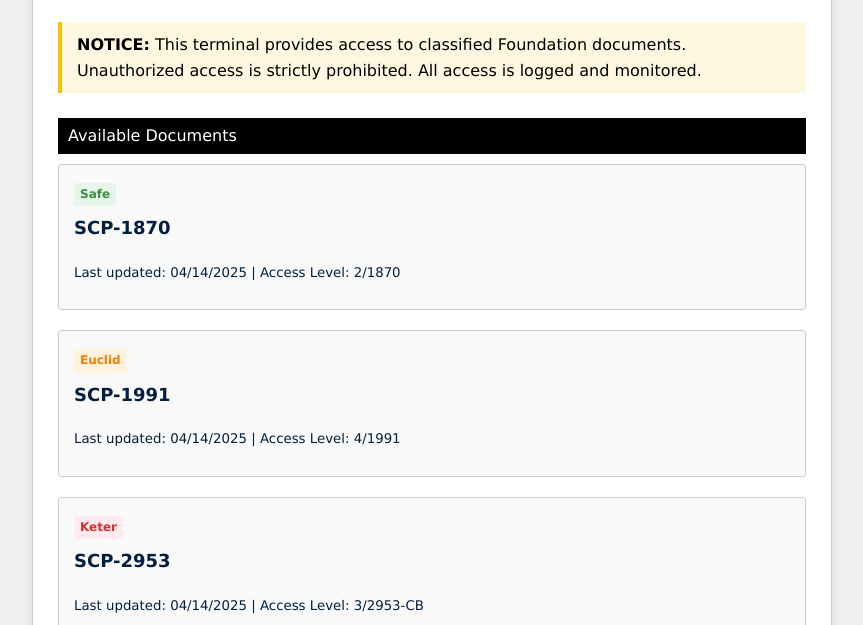
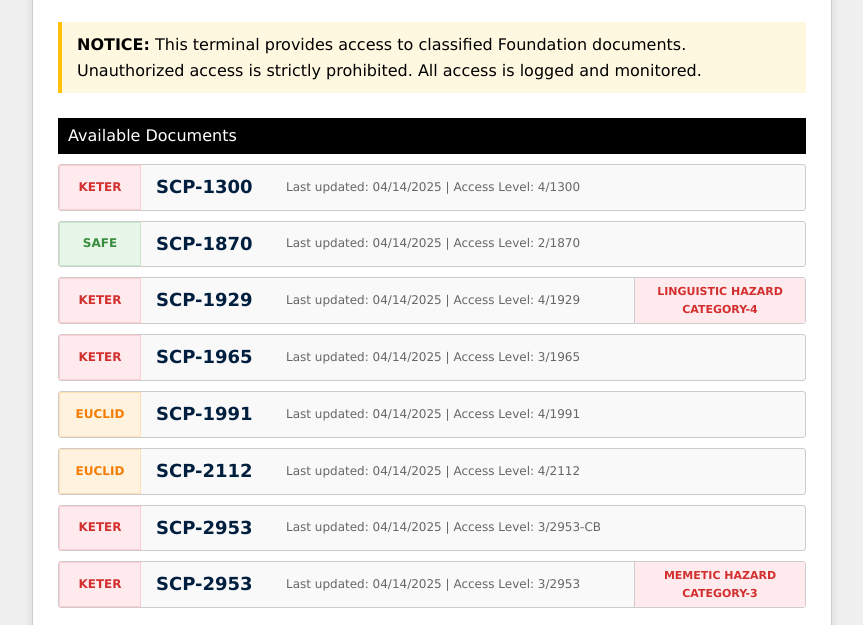
Before and after one commit to svukelic/homecooked-scps, a plain HTML site: page index.html in a window 1280 px wide. Shown: the part 120-745 px from the top of the page, without its empty margins (208-1071 px from the left). Drawn offline with Linux system fonts and the light colour scheme.

Commit message:
Index updates

```diff
--- a/index.html
+++ b/index.html
@@ -63,11 +63,13 @@
         }
 
         .scp-entry {
-            margin-bottom: 20px;
-            padding: 15px;
+            margin-bottom: 10px;
+            padding: 0;
             border: 1px solid #ccc;
             background-color: #f9f9f9;
             border-radius: 3px;
+            display: flex;
+            align-items: stretch;
         }
 
         .scp-entry:hover {
@@ -76,37 +78,65 @@
         }
 
         .scp-entry h3 {
-            margin-top: 0;
-            margin-bottom: 10px;
+            margin: 0;
             font-size: 18px;
+            min-width: 100px;
+            padding: 8px 15px;
         }
 
-        .scp-entry p {
-            margin-bottom: 10px;
+        .scp-info {
+            flex: 1;
+            display: flex;
+            align-items: center;
+            padding: 8px 15px;
         }
 
-        .scp-entry .object-class {
-            display: inline-block;
-            padding: 2px 6px;
-            border-radius: 3px;
+        .scp-meta {
+            font-size: 12px;
+            color: #666;
+        }
+
+        .object-class-box {
+            width: 80px;
+            text-align: center;
+            padding: 8px 0;
             font-size: 12px;
             font-weight: bold;
-            margin-bottom: 8px;
+            display: flex;
+            align-items: center;
+            justify-content: center;
+        }
+
+        .hazard-box {
+            background-color: #ffebee;
+            color: #d32f2f;
+            text-align: center;
+            font-weight: bold;
+            font-size: 11px;
+            display: flex;
+            align-items: center;
+            justify-content: center;
+            padding: 0 15px;
+            border-left: 1px solid #ccc;
+            width: 140px;
         }
 
         .safe {
             background-color: #e8f5e9;
             color: #388e3c;
+            border: 1px solid #c8e6c9;
         }
 
         .keter {
             background-color: #ffebee;
             color: #d32f2f;
+            border: 1px solid #ffcdd2;
         }
 
         .euclid {
             background-color: #fff3e0;
             color: #f57c00;
+            border: 1px solid #ffe0b2;
         }
 
         .document-info {
@@ -161,36 +191,85 @@
 
             <div class="section-title">Available Documents</div>
 
+            <a href="SCP-1300.html">
+                <div class="scp-entry">
+                    <div class="object-class-box keter">KETER</div>
+                    <h3>SCP-1300</h3>
+                    <div class="scp-info">
+                        <span class="scp-meta">Last updated: 04/14/2025 | Access Level: 4/1300</span>
+                    </div>
+                </div>
+            </a>
+
             <a href="SCP-1870.html">
                 <div class="scp-entry">
-                    <span class="object-class safe">Safe</span>
+                    <div class="object-class-box safe">SAFE</div>
                     <h3>SCP-1870</h3>
-                    <p><small>Last updated: 04/14/2025 | Access Level: 2/1870</small></p>
+                    <div class="scp-info">
+                        <span class="scp-meta">Last updated: 04/14/2025 | Access Level: 2/1870</span>
+                    </div>
+                </div>
+            </a>
+
+            <a href="SCP-1929.html">
+                <div class="scp-entry">
+                    <div class="object-class-box keter">KETER</div>
+                    <h3>SCP-1929</h3>
+                    <div class="scp-info">
+                        <span class="scp-meta">Last updated: 04/14/2025 | Access Level: 4/1929</span>
+                    </div>
+                    <div class="hazard-box">LINGUISTIC HAZARD<br>CATEGORY-4</div>
+                </div>
+            </a>
+
+            <a href="SCP-1965.html">
+                <div class="scp-entry">
+                    <div class="object-class-box keter">KETER</div>
+                    <h3>SCP-1965</h3>
+                    <div class="scp-info">
+                        <span class="scp-meta">Last updated: 04/14/2025 | Access Level: 3/1965</span>
+                    </div>
                 </div>
             </a>
 
             <a href="SCP-1991.html">
                 <div class="scp-entry">
-                    <span class="object-class euclid">Euclid</span>
+                    <div class="object-class-box euclid">EUCLID</div>
                     <h3>SCP-1991</h3>
-                    <p><small>Last updated: 04/14/2025 | Access Level: 4/1991</small></p>
+                    <div class="scp-info">
+                        <span class="scp-meta">Last updated: 04/14/2025 | Access Level: 4/1991</span>
+                    </div>
+                </div>
+            </a>
+
+            <a href="SCP-2112.html">
+                <div class="scp-entry">
+                    <div class="object-class-box euclid">EUCLID</div>
+                    <h3>SCP-2112</h3>
+                    <div class="scp-info">
+                        <span class="scp-meta">Last updated: 04/14/2025 | Access Level: 4/2112</span>
+                    </div>
                 </div>
             </a>
 
             <a href="SCP-2953.html">
                 <div class="scp-entry">
-                    <span class="object-class keter">Keter</span>
+                    <div class="object-class-box keter">KETER</div>
                     <h3>SCP-2953</h3>
-                    <p><small>Last updated: 04/14/2025 | Access Level: 3/2953-CB</small></p>
+                    <div class="scp-info">
+                        <span class="scp-meta">Last updated: 04/14/2025 | Access Level: 3/2953-CB</span>
+                    </div>
                 </div>
             </a>
 
             <a href="SCP-2953-original.html">
-                <div class="scp-entry memetic-warning">
-                    <span class="object-class keter">Keter</span>
+                <div class="scp-entry">
+                    <div class="object-class-box keter">KETER</div>
                     <h3>SCP-2953</h3>
-                    <p><strong>WARNING: MEMETIC HAZARD DETECTED</strong> - Standard document format without countermeasures.</p>
-                    <p><small>Last updated: 04/14/2025 | Access Level: 3/2953 | Memetic Hazard: Category-3</small></p>
+                    <div class="scp-info">
+                        <span class="scp-meta">Last updated: 04/14/2025 | Access Level: 3/2953</span>
+                    </div>
+                    <div class="hazard-box">MEMETIC HAZARD<br>CATEGORY-3</div>
                 </div>
             </a>
 
```
